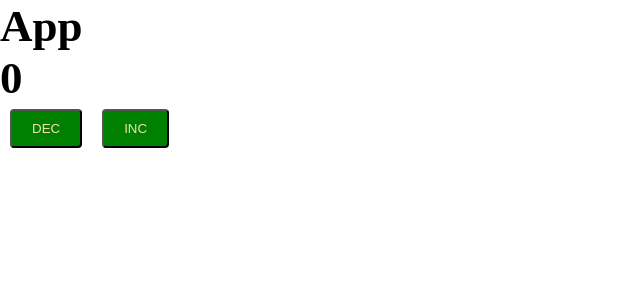
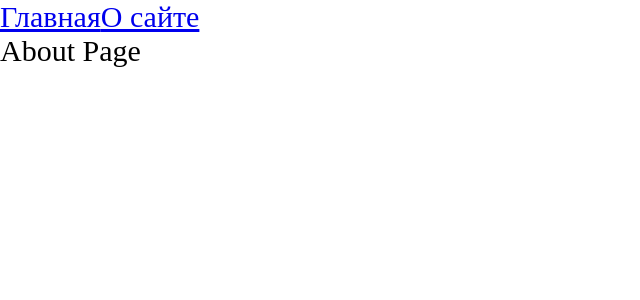
Before and after one commit to Gapotchenko-Yakov/react-production, a React app: page /about in a window 1280 px wide. Shown: the top 300 px of the page, without its empty margins (0-640 px from the left). Built offline with nearby package versions, Linux system fonts and the light colour scheme.

Commit message:
Add routing. Add historyApiFallback option ro dev server config.

```diff
--- a/package.json
+++ b/package.json
@@ -15,6 +15,7 @@
     "@types/node": "^17.0.21",
     "@types/react": "^17.0.39",
     "@types/react-dom": "^17.0.11",
+    "@types/react-router-dom": "^5.3.3",
     "@types/webpack": "^5.28.0",
     "@types/webpack-dev-server": "^4.7.2",
     "css-loader": "^6.6.0",
@@ -32,6 +33,7 @@
   },
   "dependencies": {
     "react": "^17.0.2",
-    "react-dom": "^17.0.2"
+    "react-dom": "^17.0.2",
+    "react-router-dom": "^6.2.1"
   }
 }
--- a/src/App.tsx
+++ b/src/App.tsx
@@ -1,11 +1,19 @@
+import { Route, Routes } from "react-router-dom";
 import Counter from "./components/Counter";
 import "./index.scss";
+import AboutPage from "./pages/AboutPage/AboutPage";
+import MainPage from "./pages/MainPage/MainPage";
+import { Link } from "react-router-dom";
 
 const App = () => {
   return (
     <div className="app">
-      <h2>App</h2>
-      <Counter />
+      <Link to="/">Главная</Link>
+      <Link to="/about">О сайте</Link>
+      <Routes>
+        <Route path="/about" element={<AboutPage />} />
+        <Route path="/" element={<MainPage />} />
+      </Routes>
     </div>
   );
 };
--- a/src/index.tsx
+++ b/src/index.tsx
@@ -1,4 +1,10 @@
 import { render } from "react-dom";
 import App from "./App";
+import { BrowserRouter } from "react-router-dom";
 
-render(<App />, document.getElementById("root"));
+render(
+  <BrowserRouter>
+    <App />
+  </BrowserRouter>,
+  document.getElementById("root")
+);
--- /dev/null
+++ b/src/pages/AboutPage/AboutPage.tsx
@@ -0,0 +1,5 @@
+const AboutPage = () => {
+  return <div>About Page</div>;
+};
+
+export default AboutPage;
--- /dev/null
+++ b/src/pages/MainPage/MainPage.tsx
@@ -0,0 +1,5 @@
+const MainPage = () => {
+  return <div>Main Page</div>;
+};
+
+export default MainPage;
```
Also changed, not shown: 2 other files (tests, documents, lock files or other folders).
